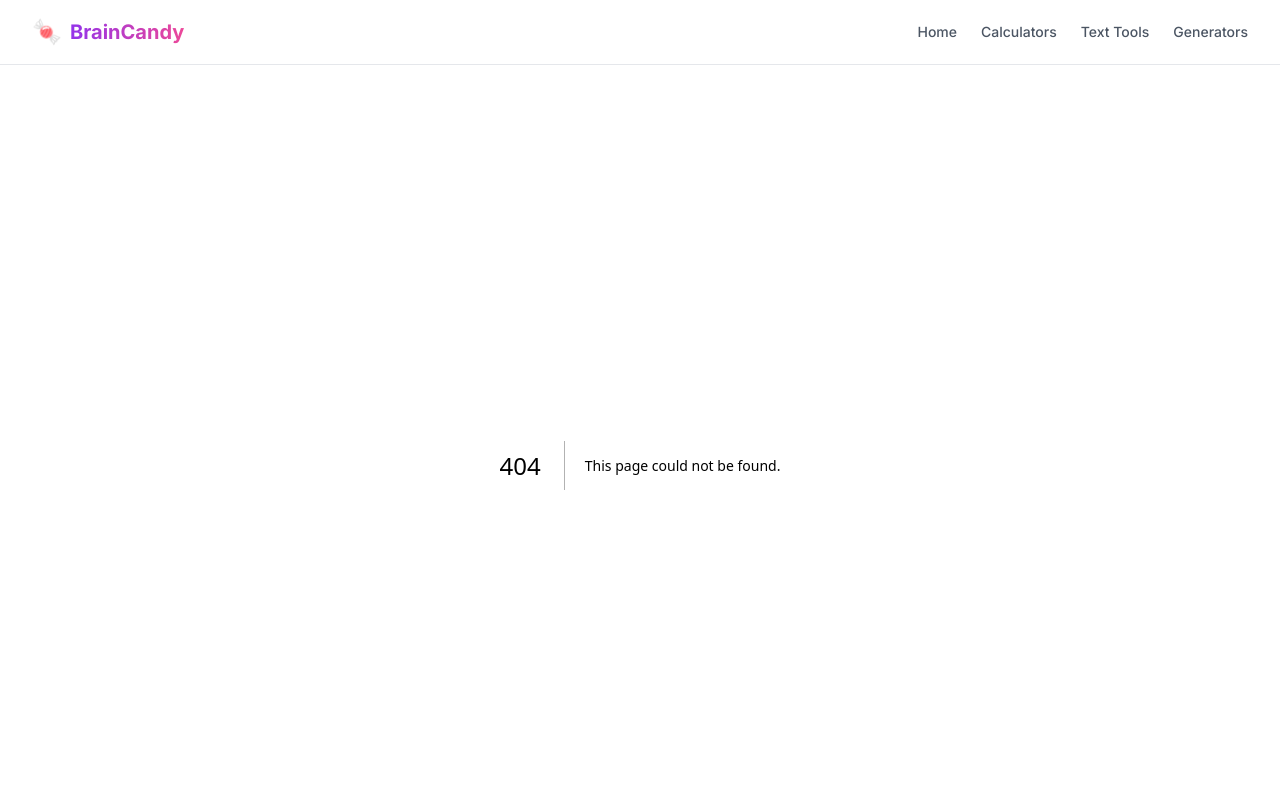
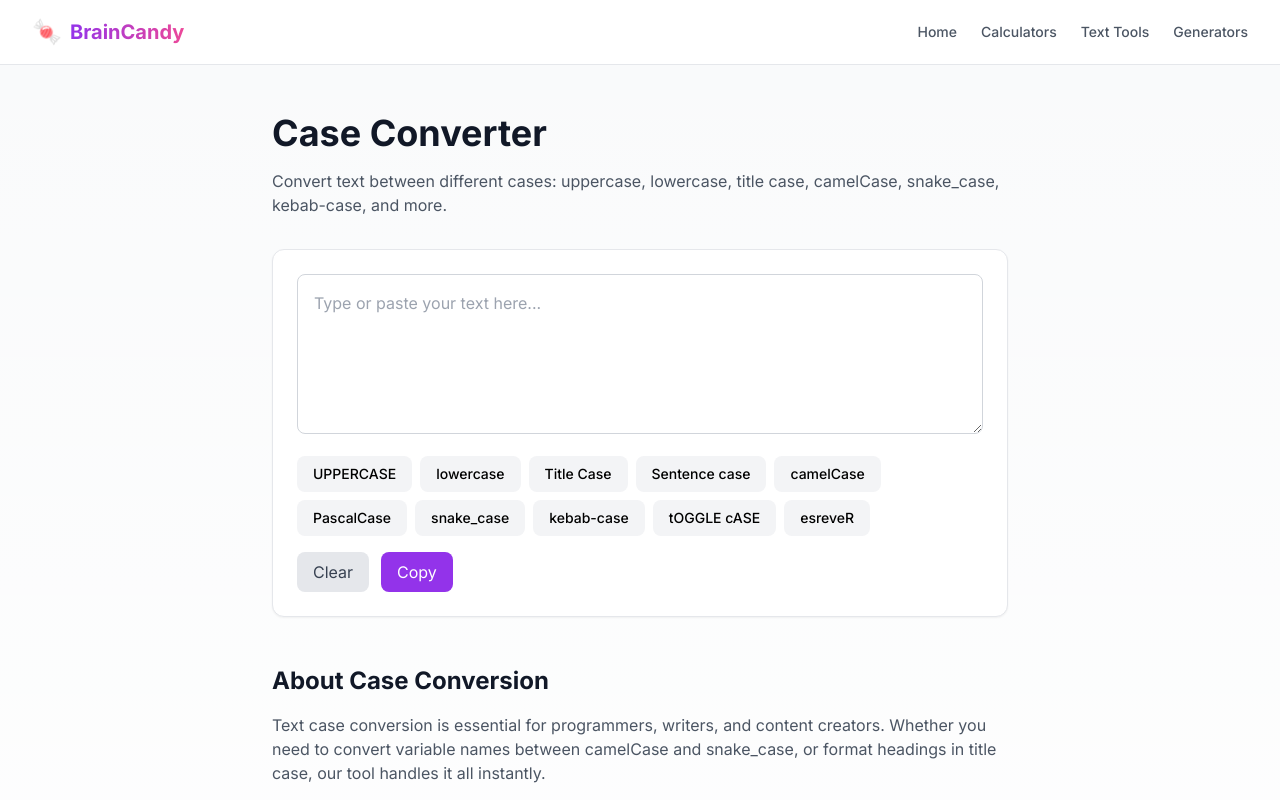
Before and after one commit to rogergrubb/braincandy-website, a Next.js app: page /case-converter in a window 1280 px wide. Before the commit this address had no page. Shown: the top 800 px of the page. Built offline with nearby package versions, Linux system fonts and the light colour scheme.

Commit message:
Implement CaseConverter component for text case conversion
This component allows users to convert text between various cases, including uppercase, lowercase, title case, and more. It features a text area for input and buttons for each conversion type.

```diff
--- /dev/null
+++ b/src/app/case-converter/page.tsx
@@ -0,0 +1,52 @@
+"use client";
+import { useState } from "react";
+
+export default function CaseConverter() {
+  const [text, setText] = useState("");
+
+  const convert = (type: string) => {
+    switch (type) {
+      case "upper": return text.toUpperCase();
+      case "lower": return text.toLowerCase();
+      case "title": return text.replace(/\w\S*/g, t => t.charAt(0).toUpperCase() + t.substr(1).toLowerCase());
+      case "sentence": return text.toLowerCase().replace(/(^|[.!?]\s+)([a-z])/g, (m, p1, p2) => p1 + p2.toUpperCase());
+      case "camel": return text.toLowerCase().replace(/[^a-zA-Z0-9]+(.)/g, (m, c) => c.toUpperCase());
+      case "pascal": return text.toLowerCase().replace(/(^|[^a-zA-Z0-9]+)(.)/g, (m, p1, c) => c.toUpperCase());
+      case "snake": return text.toLowerCase().replace(/\s+/g, "_").replace(/[^a-z0-9_]/g, "");
+      case "kebab": return text.toLowerCase().replace(/\s+/g, "-").replace(/[^a-z0-9-]/g, "");
+      case "toggle": return text.split("").map(c => c === c.toUpperCase() ? c.toLowerCase() : c.toUpperCase()).join("");
+      case "reverse": return text.split("").reverse().join("");
+      default: return text;
+    }
+  };
+
+  const buttons = [
+    { label: "UPPERCASE", type: "upper" }, { label: "lowercase", type: "lower" },
+    { label: "Title Case", type: "title" }, { label: "Sentence case", type: "sentence" },
+    { label: "camelCase", type: "camel" }, { label: "PascalCase", type: "pascal" },
+    { label: "snake_case", type: "snake" }, { label: "kebab-case", type: "kebab" },
+    { label: "tOGGLE cASE", type: "toggle" }, { label: "esreveR", type: "reverse" },
+  ];
+
+  return (
+    <div className="max-w-3xl mx-auto px-4 py-12">
+      <h1 className="text-3xl md:text-4xl font-bold text-gray-900 mb-4">Case Converter</h1>
+      <p className="text-gray-600 mb-8">Convert text between different cases: uppercase, lowercase, title case, camelCase, snake_case, kebab-case, and more.</p>
+      <div className="bg-white rounded-xl shadow-sm border border-gray-200 p-6">
+        <textarea value={text} onChange={e => setText(e.target.value)} placeholder="Type or paste your text here..."
+          className="w-full h-40 p-4 border border-gray-300 rounded-lg focus:ring-2 focus:ring-purple-500 resize-y mb-4" />
+        <div className="flex flex-wrap gap-2 mb-4">
+          {buttons.map(b => (<button key={b.type} onClick={() => setText(convert(b.type))} className="px-4 py-2 bg-gray-100 hover:bg-purple-100 hover:text-purple-700 rounded-lg text-sm font-medium transition-colors">{b.label}</button>))}
+        </div>
+        <div className="flex gap-3">
+          <button onClick={() => setText("")} className="px-4 py-2 bg-gray-200 text-gray-700 rounded-lg hover:bg-gray-300">Clear</button>
+          <button onClick={() => navigator.clipboard.writeText(text)} className="px-4 py-2 bg-purple-600 text-white rounded-lg hover:bg-purple-700">Copy</button>
+        </div>
+      </div>
+      <div className="prose max-w-none mt-12">
+        <h2 className="text-2xl font-bold text-gray-900">About Case Conversion</h2>
+        <p className="text-gray-600 mt-4">Text case conversion is essential for programmers, writers, and content creators. Whether you need to convert variable names between camelCase and snake_case, or format headings in title case, our tool handles it all instantly.</p>
+      </div>
+    </div>
+  );
+}
```
